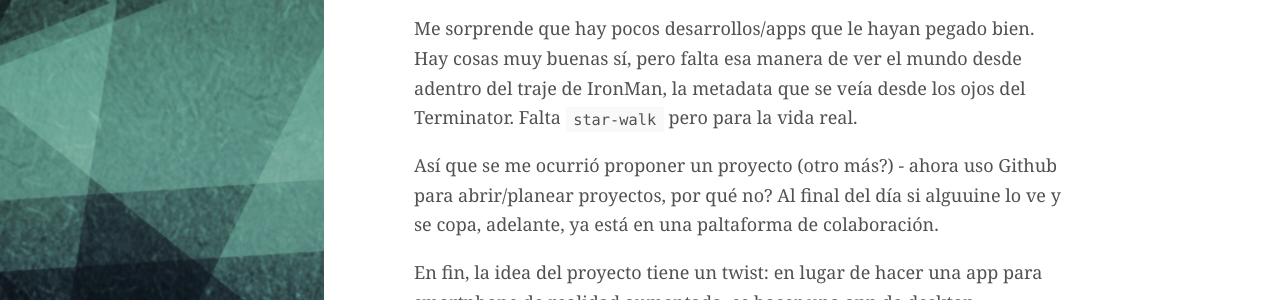
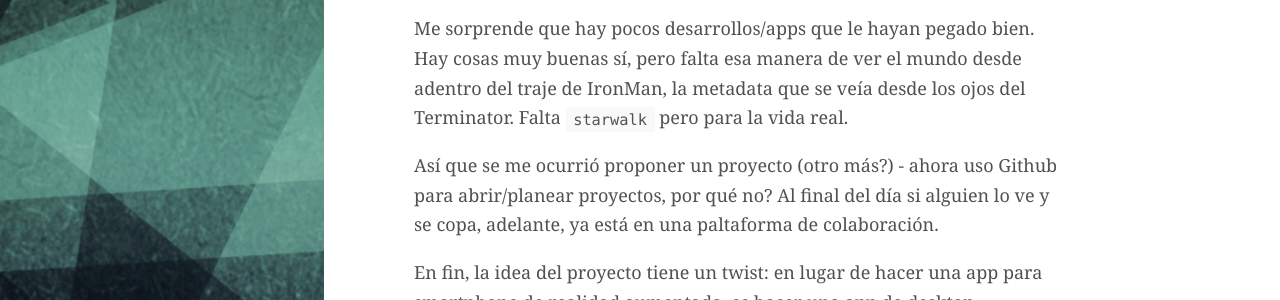
Before and after one commit to AquiGorka/aquigorka.github.io, a Jekyll site: the page built from _posts/2017-11-25-realidad-aumentada.md, in a window 1280 px wide and 900 px high, scrolled down 527 px. Shown: the part 150-450 px from the top of the window. Built offline with Jekyll 4.4.1, drawn with Linux system fonts in a browser that asks for light colours.

Commit message:
20171125: modify typo

```diff
--- a/_posts/2017-11-25-realidad-aumentada.md
+++ b/_posts/2017-11-25-realidad-aumentada.md
@@ -12,9 +12,9 @@ categories:
 
 Ya he escrito de Realidad Aumentada [antes](https://aquigorka.com//2010/02/desarrollos-mobile-y-realidad-aumentada/), es un tema que me encanta, me hace volar las ideas.
 
-Me sorprende que hay pocos desarrollos/apps que le hayan pegado bien. Hay cosas muy buenas sí, pero falta esa manera de ver el mundo desde adentro del traje de IronMan, la metadata que se veía desde los ojos del Terminator. Falta `star-walk` pero para la vida real.
+Me sorprende que hay pocos desarrollos/apps que le hayan pegado bien. Hay cosas muy buenas sí, pero falta esa manera de ver el mundo desde adentro del traje de IronMan, la metadata que se veía desde los ojos del Terminator. Falta `starwalk` pero para la vida real.
 
-Así que se me ocurrió proponer un proyecto (otro más?) - ahora uso Github para abrir/planear proyectos, por qué no? Al final del día si alguuine lo ve y se copa, adelante, ya está en una paltaforma de colaboración.
+Así que se me ocurrió proponer un proyecto (otro más?) - ahora uso Github para abrir/planear proyectos, por qué no? Al final del día si alguien lo ve y se copa, adelante, ya está en una paltaforma de colaboración.
 
 En fin, la idea del proyecto tiene un twist: en lugar de hacer una app para smartphone de realidad aumentada, es hacer una app de desktop.
 
```
